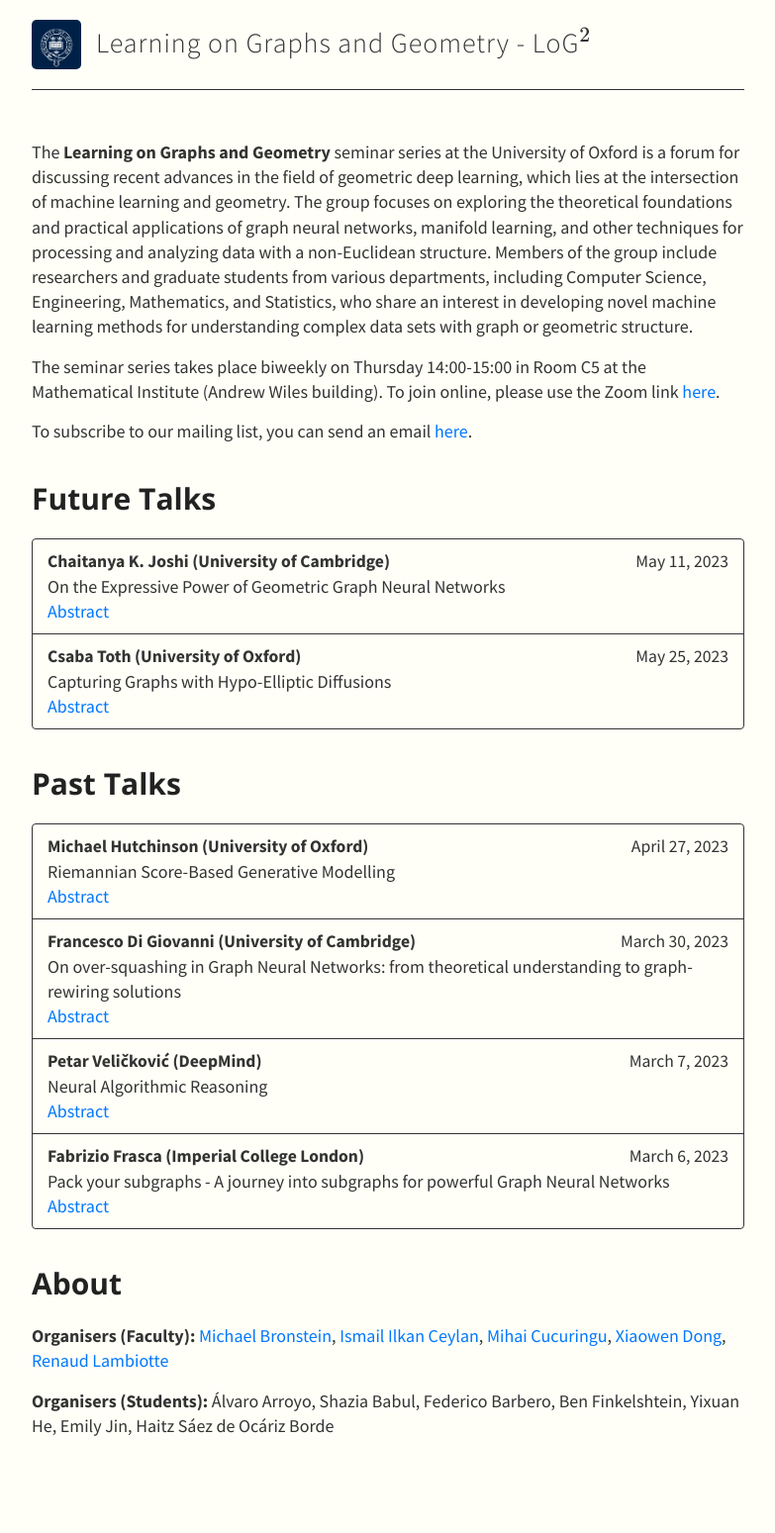
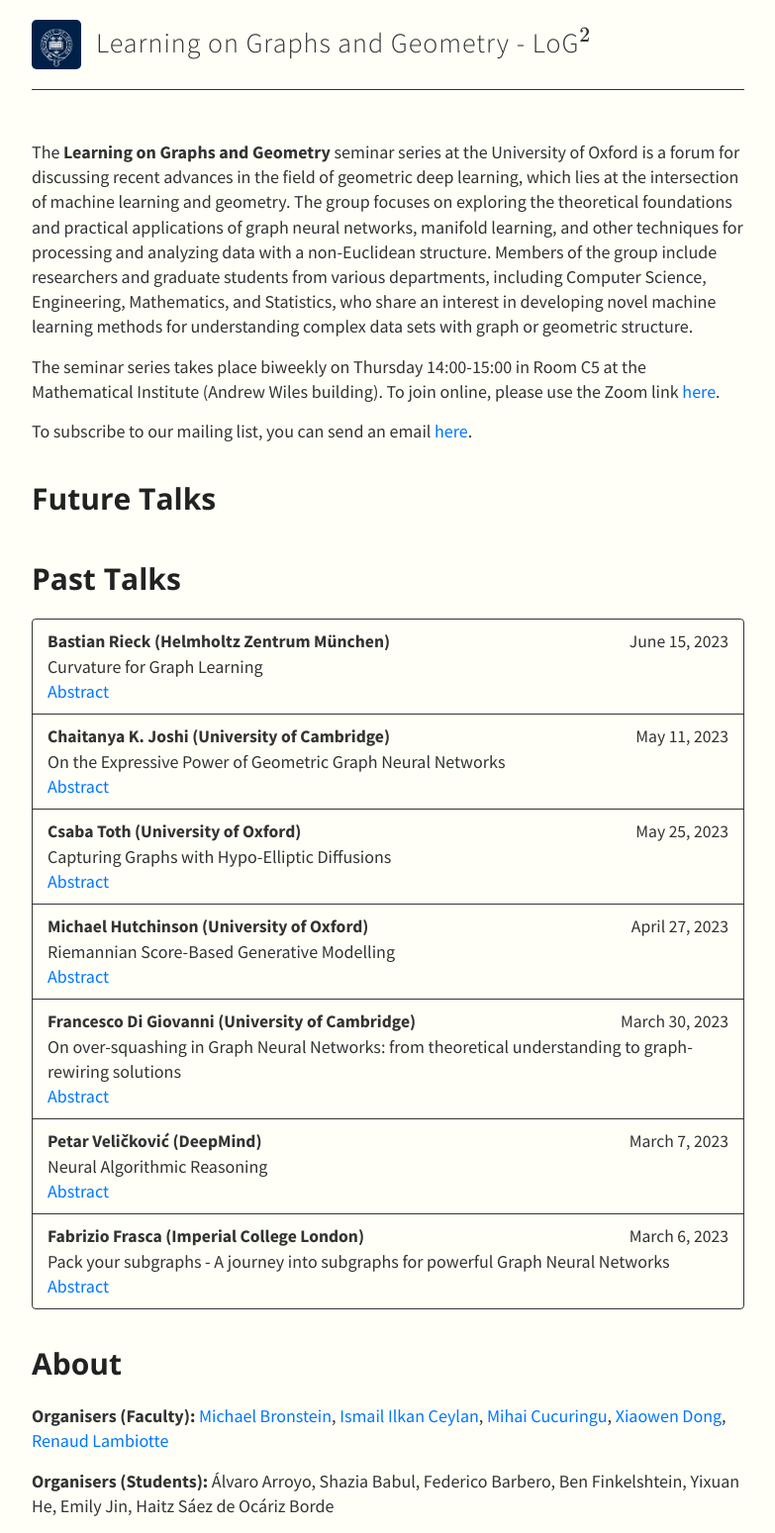
Before and after one commit to log-2/log-2.github.io, a Jekyll site: the page built from index.md, in a window 1280 px wide. Shown: the whole page at 99% size, without its empty margins (248-1031 px from the left). Built offline with Jekyll 4.4.1, drawn with Linux system fonts in a browser that asks for light colours; nearby versions of some CDN libraries; formulas are drawn with MathJax 3; before the commit the page ends 1468 px from its top, so only the background shows below that.

Commit message:
Update talks.yml

```diff
--- a/_data/talks.yml
+++ b/_data/talks.yml
@@ -1,5 +1,14 @@
 - type: Future Talks
   members:
+
+
+- type: Past Talks
+  members:
+    - speaker: Bastian Rieck (Helmholtz Zentrum München)
+      date: June 15, 2023
+      title: "Curvature for Graph Learning"
+      abstract: "Curvature bridges geometry and topology, using local information to derive global statements. While well-known in a differential topology context, it was recently extended to the domain of graphs. In fact, graphs give rise to various notions of curvature, which differ in expressive power and purpose. We will give a brief overview of curvature in graphs, define some relevant concepts, and show their utility for data science and machine learning applications. In particular, we shall discuss two applications: first, the use of curvature to *distinguish* between different models for synthesising new graphs from some unknown distribution; second, a novel *framework* for defining curvature for hypergraphs, whose structural properties require a more generic setting. We will also describe new applications that are specifically geared towards a treatment by curvature, thus underlining the utility of this concept for data science."
+      bio: "https://bastian.rieck.me/"
     - speaker: Chaitanya K. Joshi (University of Cambridge)
       date: May 11, 2023
       title: "On the Expressive Power of Geometric Graph Neural Networks"
@@ -10,9 +19,6 @@
       title: "Capturing Graphs with Hypo-Elliptic Diffusions"
       abstract: "Convolutional layers within graph neural networks operate by aggregating information about local neighbourhood structures; one common way to encode such substructures is through random walks. The distribution of these random walks evolves according to a diffusion equation defined using the graph Laplacian. We extend this approach by leveraging classic mathematical results about hypo-elliptic diffusions. This results in a novel tensor-valued graph operator, which we call the hypo-elliptic graph Laplacian. We provide theoretical guarantees and efficient low-rank approximation algorithms. In particular, this gives a structured approach to capture long-range dependencies on graphs that is robust to pooling. Besides the attractive theoretical properties, our experiments show that this method competes with graph transformers on datasets requiring long-range reasoning but scales only linearly in the number of edges as opposed to quadratically in nodes."
       bio: "https://www.maths.ox.ac.uk/people/csaba.toth"
-
-- type: Past Talks
-  members:
     - speaker: Michael Hutchinson (University of Oxford)
       date: April 27, 2023
       title: "Riemannian Score-Based Generative Modelling"
```
